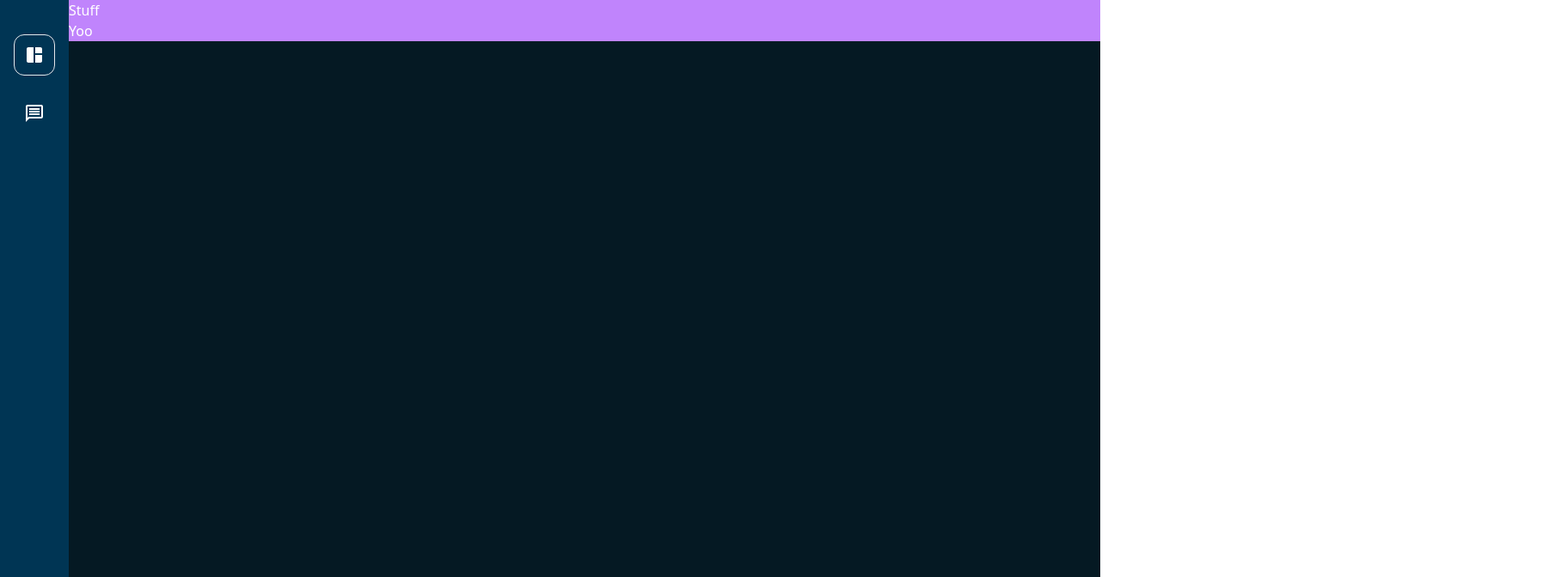
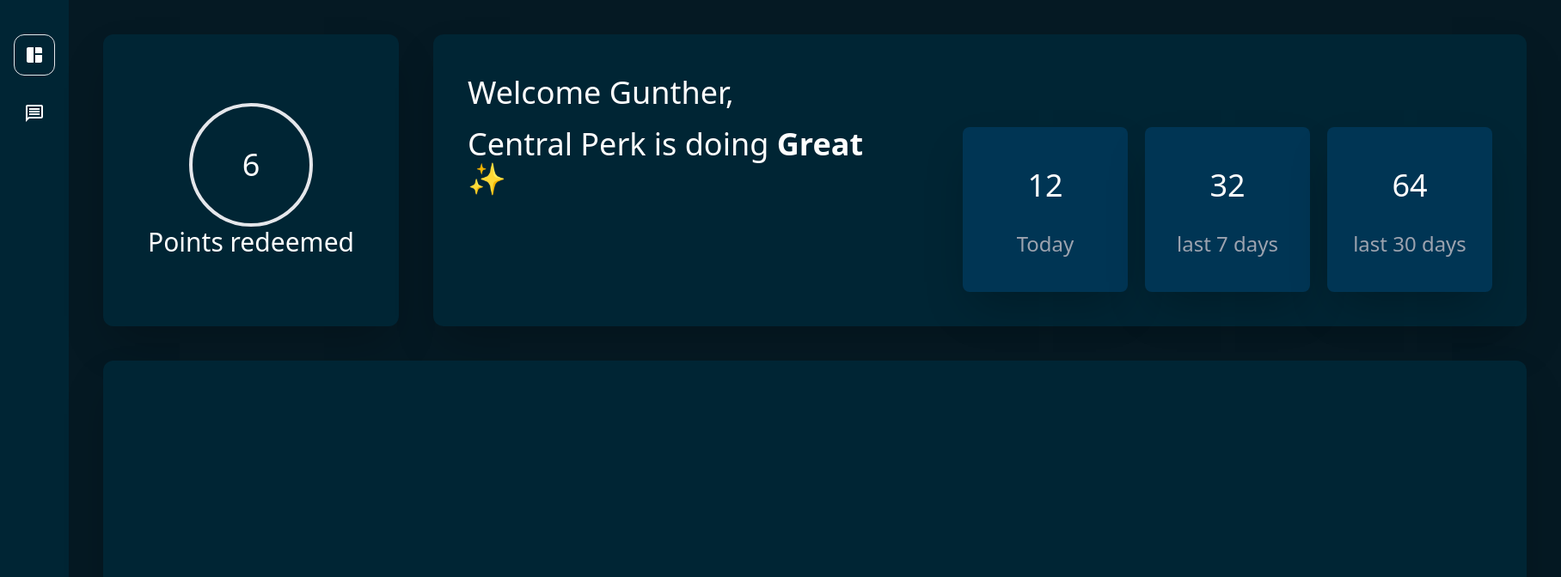
Before and after one commit to YeGoRenji/use-case-assignment, a React (Vite) app: page / in a window 1280 px wide. Shown: the top 672 px of the page at 86% size, 1816 px wide, since content can reach past the window. Built offline with nearby package versions, Linux system fonts and the light colour scheme.

Commit message:
Feat: top section of Dashboard

```diff
--- a/src/components/Navbar.tsx
+++ b/src/components/Navbar.tsx
@@ -21,7 +21,7 @@
   ]
 
   return (
-    <div className='flex flex-col items-center py-10 gap-5 bg-primary-200'>
+    <div className='flex flex-col items-center py-10 gap-5 bg-primary-150'>
       {navElts.map((navElt, index) => {
         const isSelected: boolean = location.pathname === navElt.path;
         const Icon = navElt.icons[+isSelected];
--- a/src/pages/Dashboard.tsx
+++ b/src/pages/Dashboard.tsx
@@ -1,11 +1,65 @@
 type Props = {}
 
 function Dashboard({}: Props) {
+
+
+  const ptsEarnedStyle: string = 'w-[12rem] h-[12rem] rounded-lg text-gray-400 text-2xl flex flex-col justify-between items-center py-10 bg-primary-200 shadow-2xl'
+
+  const ptsEarnedValueStyle: string = 'text-4xl text-white w-14 h-14 grid place-content-center rounded-full';
+
   return (
-  <div>
-    <div>
-      <div className="bg-purple-400">Stuff</div>
-      <div className="bg-purple-400">Yoo</div>
+  <div className="grid grid-rows-2 bg-primary-100 p-5">
+    <div id="topSection" className="grid grid-cols-[24rem_auto]">
+      <div className="p-5">
+        <div className="bg-primary-150 w-full h-full rounded-xl shadow-2xl">
+          <div className="flex flex-col justify-around items-center w-full h-full py-20 text-3xl">
+            <div className="border-4 w-36 h-36 text-4xl grid place-content-center rounded-full">
+              6
+            </div>
+            <div>
+              Points redeemed
+            </div>
+          </div>
+        </div>
+      </div>
+      <div className="p-5">
+        <div className="bg-primary-150 w-full h-full rounded-xl shadow-2xl grid grid-cols-[36rem_auto]">
+          <div className="text-4xl p-10 py-12 flex flex-col gap-5">
+            <div>Welcome Gunther,</div>
+            <div>Central Perk is doing <strong>Great</strong> ✨</div>
+          </div>
+          <div className="flex gap-5 justify-end items-end w-full h-full p-10">
+            <div className={ptsEarnedStyle}>
+              <div className={ptsEarnedValueStyle}>
+                12
+              </div>
+              <div>
+                Today
+              </div>
+            </div>
+            <div className={ptsEarnedStyle}>
+              <div className={ptsEarnedValueStyle}>
+                32
+              </div>
+              <div>
+                last 7 days
+              </div>
+            </div>
+            <div className={ptsEarnedStyle}>
+              <div className={ptsEarnedValueStyle}>
+                64
+              </div>
+              <div>
+                last 30 days
+              </div>
+            </div>
+          </div>
+        </div>
+      </div>
+    </div>
+    <div id="bottomSection" className="p-5">
+      <div className="bg-primary-150 w-full h-full rounded-xl shadow-2xl">
+      </div>
     </div>
   </div>
   )
--- a/tailwind.config.js
+++ b/tailwind.config.js
@@ -11,6 +11,7 @@
         'primary-400': "#0582CA",
         'primary-300': "#006494",
         'primary-200': "#003554",
+        'primary-150': "#002534",
         'primary-100': "#051923"
       }
     },
```
